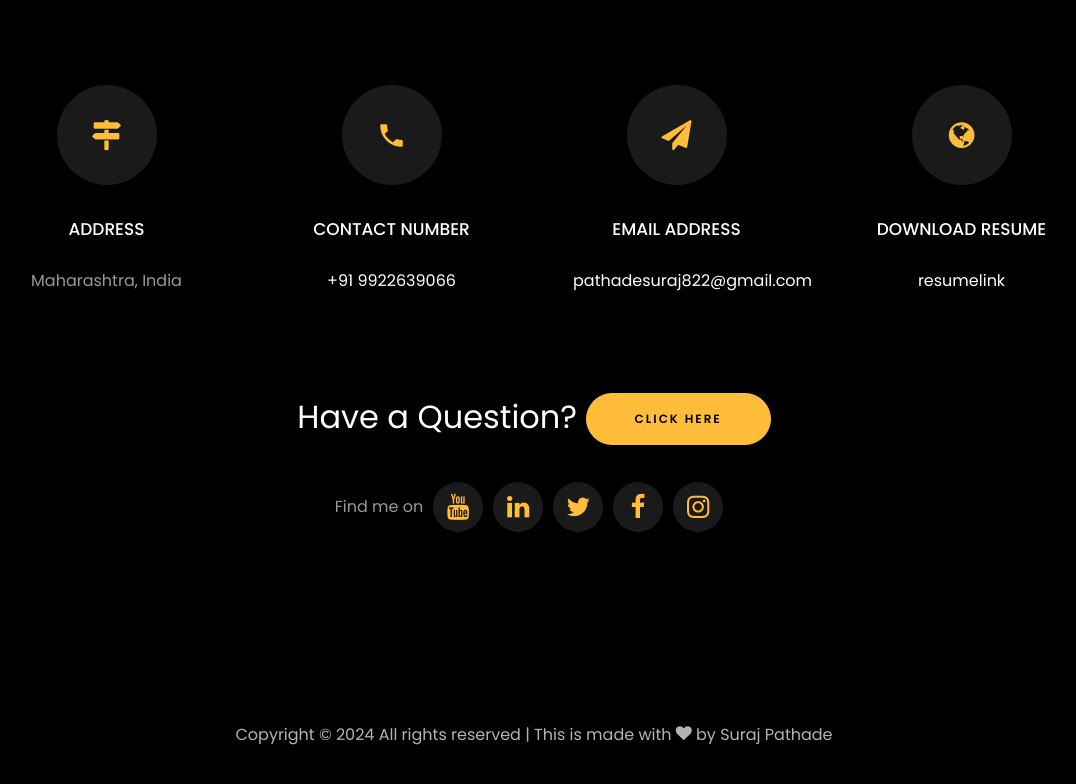
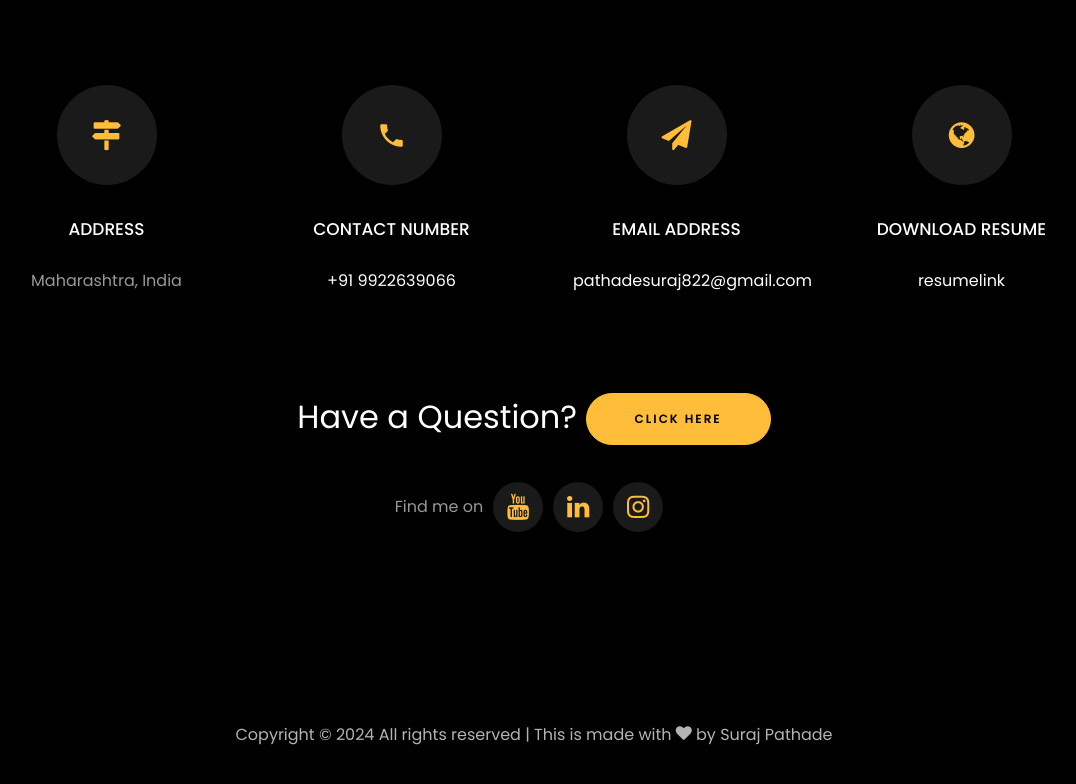
Before and after one commit to Suraj-Pathade/surajpathade.com, a plain HTML site: page index.html in a window 1280 px wide. Shown: the part 4403-5187 px from the top of the page, without its empty margins (106-1182 px from the left). Drawn offline with Linux system fonts and the light colour scheme; files whose address does not match are found by name.

Commit message:
Update index.html
link changes

```diff
--- a/index.html
+++ b/index.html
@@ -648,15 +648,11 @@
 					<br>
 					<ul class="ftco-footer-social list-unstyled d-flex justify-content-center align-items-center mb-0">
 						<li class="ftco-animate normal-txt">Find me on </li>
-						<li class="ftco-animate"><a href="https://www.youtube.com/@RishabhMishraOfficial"><span
+						<li class="ftco-animate"><a href="https://www.youtube.com/@starsurajpathade"><span
 									class="icon-youtube"></span></a></li>
-						<li class="ftco-animate"><a href="https://www.linkedin.com/in/rishabhnmishra/"><span
+						<li class="ftco-animate"><a href="https://www.linkedin.com/in/surajpathade/"><span
 									class="icon-linkedin"></span></a></li>
-						<li class="ftco-animate"><a href="https://twitter.com/rishabhnmishra"><span
-									class="icon-twitter"></span></a></li>
-						<li class="ftco-animate"><a href="https://twitter.com/rishabhnmishra"><span
-									class="icon-facebook"></span></a></li>
-						<li class="ftco-animate"><a href="https://www.instagram.com/rishabhnmishra/"><span
+						<li class="ftco-animate"><a href="https://www.instagram.com/surajpathadesp/"><span
 									class="icon-instagram"></span></a></li>
 					</ul>
 					<br>
```
